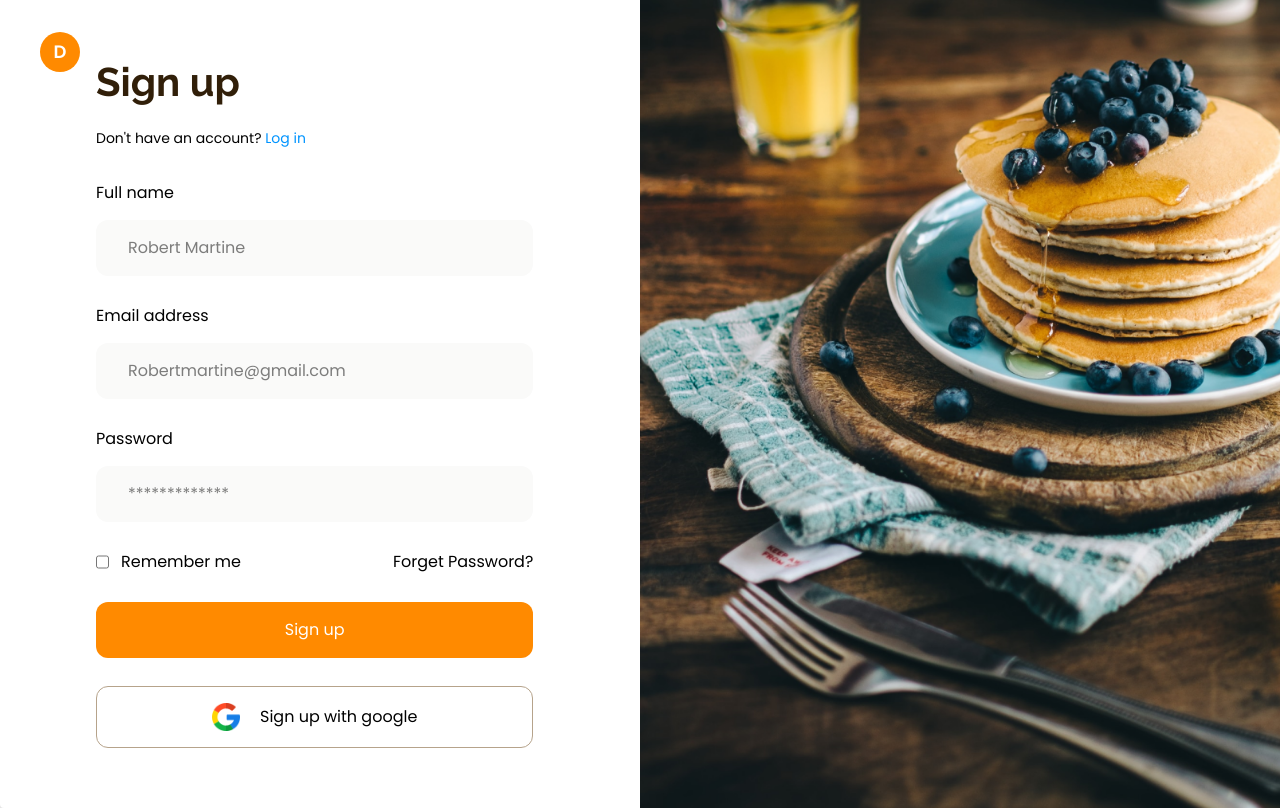
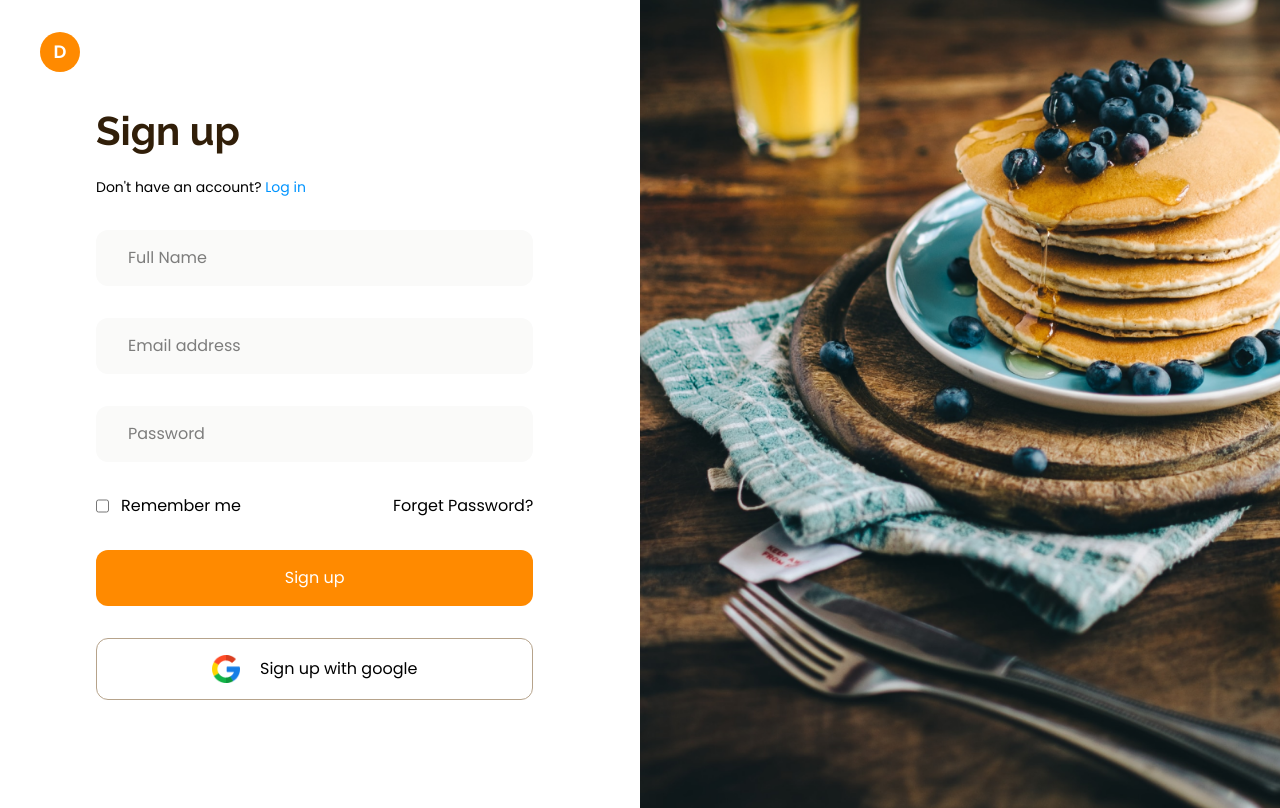
Before and after one commit to Nur-Nayeem/resturant-website-using-nextjs, a Next.js app: page /auth/signup in a window 1280 px wide. Built offline with nearby package versions, Linux system fonts and the light colour scheme.

Commit message:
mofied the the auth section

```diff
--- a/src/app/auth/login/page.tsx
+++ b/src/app/auth/login/page.tsx
@@ -8,20 +8,16 @@ import { ralewaySans } from '@/app/layout'
 const LoginPage = () => {
     return (
         <div className='container m-auto flex items-center justify-center h-screen'>
-            <div className='relative flex items-center gap-24 justify-between bg-white rounded-sm'>
+            <div className='relative flex items-center gap-24 justify-between rounded-sm'>
                 <div className='w-10 h-10 rounded-full bg-[#FF8A00] text-white flex items-center justify-center font-semibold text-lg absolute top-10 left-10'>D</div>
                 <div className='w-5/12 pl-24'>
                     <h2 className={ralewaySans.className + ' font-bold text-[40px] text-[#311F09] mb-4'}>Login</h2>
                     <p className='font-normal text-[14px] mb-8'>Don't have an account? <Link href={`/auth/signup`} className='text-[#0094FF]'>Sign up</Link></p>
-                    <form action="#" className='flex flex-col gap-7 '>
-                        <label htmlFor="email">
-                            <h3 className='mb-[15px]'>Email address</h3>
-                            <input className='bg-[#fafaf9] w-full py-4 px-8 rounded-xl outline-0' type="text" placeholder='Robertmartine@gmail.com' />
-                        </label>
-                        <label htmlFor="password">
-                            <h3 className='mb-[15px]'>Password</h3>
-                            <input className='bg-[#fafaf9] w-full py-4 px-8 rounded-xl outline-0' type="password" placeholder='*************' />
-                        </label>
+                    <form action="#" className='flex flex-col gap-8 '>
+                        <input className='bg-[#fafaf9] w-full py-4 px-8 rounded-xl outline-0' type="text" placeholder='Email address' />
+
+                        <input className='bg-[#fafaf9] w-full py-4 px-8 rounded-xl outline-0' type="password" placeholder='Password' />
+
                         <div className='flex items-center justify-between'>
                             <div className='flex gap-3'>
                                 <input type="checkbox" name="remember" id="remember" />
--- a/src/app/auth/signup/page.tsx
+++ b/src/app/auth/signup/page.tsx
@@ -8,25 +8,22 @@ import { ralewaySans } from '@/app/layout'
 const SignUp = () => {
     return (
         <div className='container m-auto flex items-center justify-center h-screen'>
-            <div className='relative flex items-center gap-24 justify-between bg-white rounded-sm'>
+            <div className='relative flex items-center gap-24 justify-between rounded-sm'>
                 <div className='w-10 h-10 rounded-full bg-[#FF8A00] text-white flex items-center justify-center font-semibold text-lg absolute top-10 left-10'>D</div>
                 <div className='w-5/12 pl-24'>
                     <h2 className={ralewaySans.className + ' font-bold text-[40px] text-[#311F09] mb-4'}>Sign up</h2>
                     <p className='font-normal text-[14px] mb-8'>Don't have an account? <Link href={`/auth/login`} className='text-[#0094FF]'>Log in</Link></p>
-                    <form action="#" className='flex flex-col gap-7 '>
-                        <label htmlFor="name">
-                            <h3 className='mb-[15px]'>Full name</h3>
-                            <input className='bg-[#fafaf9] w-full py-4 px-8 rounded-xl outline-0' type="text" placeholder='Robert Martine' />
-                        </label>
-                        <label htmlFor="email">
-                            <h3 className='mb-[15px]'>Email address</h3>
-                            <input className='bg-[#fafaf9] w-full py-4 px-8 rounded-xl outline-0' type="text" placeholder='Robertmartine@gmail.com' />
-                        </label>
-                        <label htmlFor="password">
-                            <h3 className='mb-[15px]'>Password</h3>
-                            <input className='bg-[#fafaf9] w-full py-4 px-8 rounded-xl outline-0' type="password" placeholder='*************' />
-                        </label>
-                        <div className='flex items-center justify-between'>
+                    <form action="#" className='flex flex-col gap-8 '>
+
+                        <input className='bg-[#fafaf9] w-full py-4 px-8 rounded-xl outline-0' type="text" placeholder='Full Name' />
+
+
+                        <input className='bg-[#fafaf9] w-full py-4 px-8 rounded-xl outline-0' type="text" placeholder='Email address' />
+
+
+                        <input className='bg-[#fafaf9] w-full py-4 px-8 rounded-xl outline-0' type="password" placeholder='Password' />
+
+                        <div className='flex items-center justify-between '>
                             <div className='flex gap-3'>
                                 <input type="checkbox" name="remember" id="remember" />
                                 <span>Remember  me</span>
--- a/src/app/layout.tsx
+++ b/src/app/layout.tsx
@@ -26,7 +26,7 @@ export default function RootLayout({
   return (
     <html lang="en">
       <body
-        className={`${poppinsSans.className} antialiased bg-[#e5e5e5]`}
+        className={`${poppinsSans.className} antialiased `}
       >
         {children}
       </body>
--- a/src/app/page.tsx
+++ b/src/app/page.tsx
@@ -1,26 +1,13 @@
-import Link from "next/link";
+import HeroSection from "@/components/HeroSection";
+import NavBar from "@/components/NavBar";
+
 
 export default function Home() {
   return (
-    <main className="min-h-screen flex items-center justify-center bg-white">
-      <div className="text-center space-y-6">
-        <h1 className="text-4xl font-bold">Welcome to Auth</h1>
-        <p className="text-gray-600">Choose an option to continue:</p>
-        <div className="space-x-4">
-          <Link
-            href="/auth/login"
-            className="px-6 py-2 bg-blue-600 text-white rounded hover:bg-blue-700 transition"
-          >
-            Login
-          </Link>
-          <Link
-            href="/auth/signup"
-            className="px-6 py-2 bg-gray-200 text-gray-800 rounded hover:bg-gray-300 transition"
-          >
-            Register
-          </Link>
-        </div>
-      </div>
-    </main>
+    <header className="container mx-auto px-2.5 my-12">
+      <NavBar />
+      <HeroSection />
+    </header>
+
   );
 }
```
